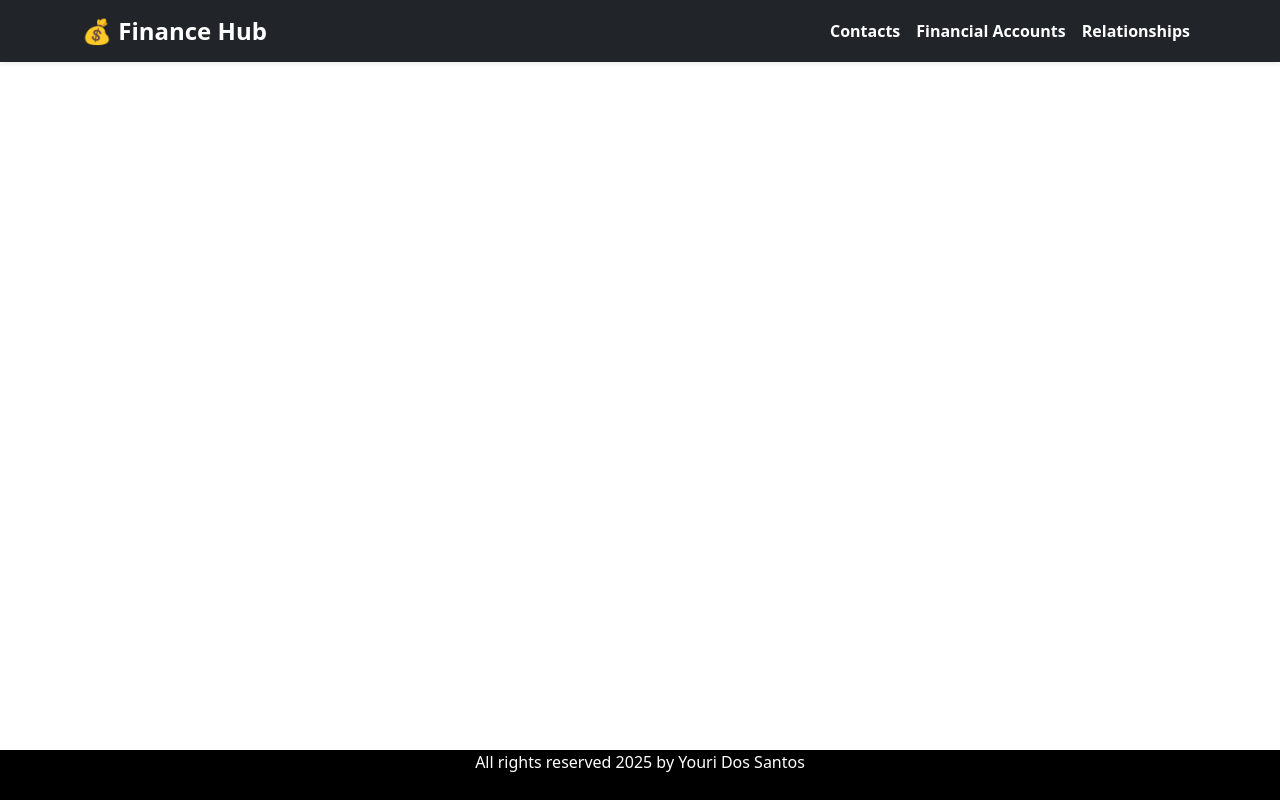
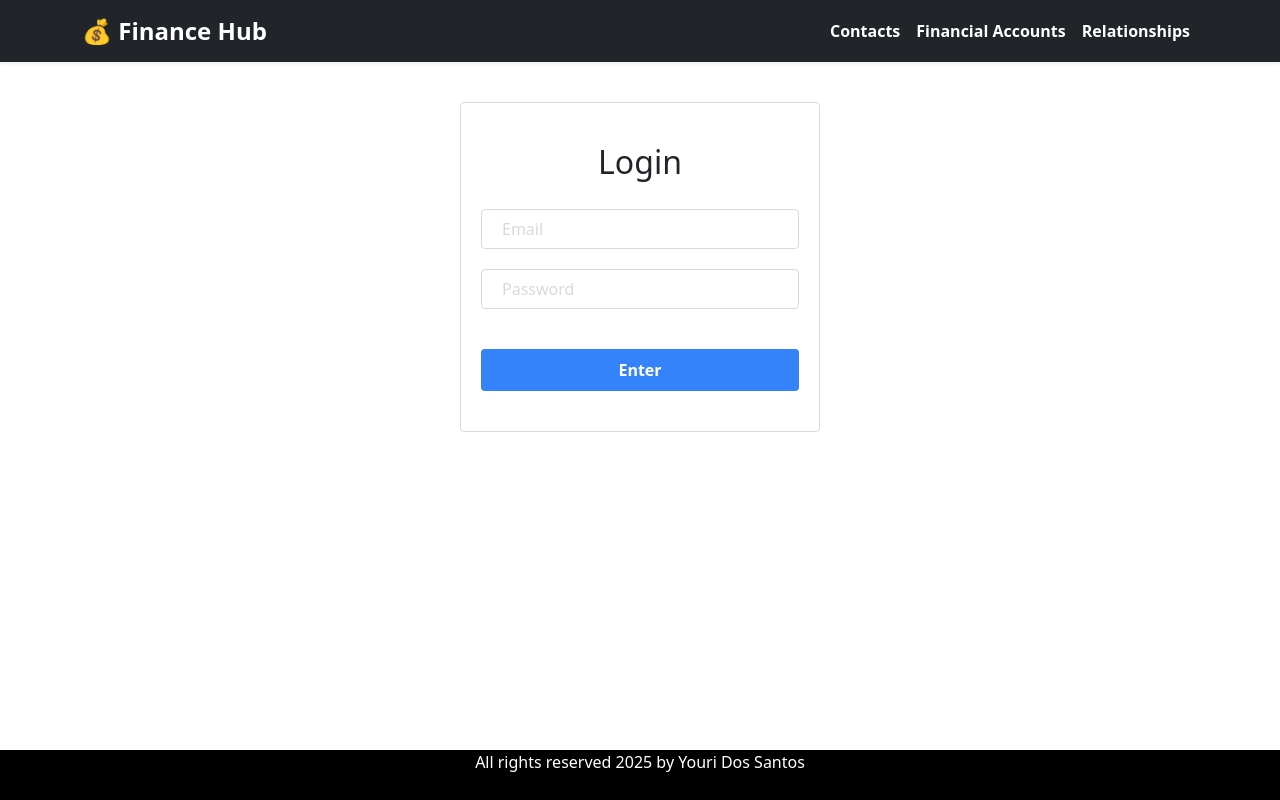
Before and after one commit to YouriDosSantos/hub-frontend, a React (Vite) app: page /login in a window 1280 px wide. Built offline with nearby package versions, Linux system fonts and the light colour scheme.

Commit message:
added Login HTML and a CSS for the <Login />

```diff
--- a/src/App.jsx
+++ b/src/App.jsx
@@ -9,6 +9,7 @@ import RelationshipComponent from './components/RelationshipComponent'
 import FinancialAccountList from './components/FinancialAccountList'
 import FinancialAccountComponent from './components/FinancialAccountComponent'
 import DashboardComponent from './components/DashboardComponent'
+import Login from './components/Login'
 
 
 function App() {
@@ -46,6 +47,9 @@ function App() {
           {/* http://localhost:3000/edit-financial-account/1 */}
           <Route path='/edit-financial-account/:id' element = { <FinancialAccountComponent />}></Route>
 
+          {/* LOGIN */}
+          <Route path='/login' element={ <Login /> }></Route>
+
         </Routes>
       <FooterComponent />
     </BrowserRouter>
--- /dev/null
+++ b/src/components/Login.css
@@ -0,0 +1,133 @@
+#login-section {
+  padding: 20px 0;
+}
+
+:root {
+  --dsc-color-bg-primary: #e8e8e8;
+  --dsc-color-bg-secondary: #ffe500;
+  --dsc-color-bg-tertiary: #636363;
+  --dsc-color-bg-quaternary: #0caf1d;
+
+  --dsc-color-card-bg: #fff;
+  --dsc-color-card-border: #d9d9d9;
+
+  --dsc-color-btn-primary: #3483fa;
+  --dsc-color-btn-inverse: #fff;
+
+  --dsc-color-font-primary: #636363;
+  --dsc-color-font-secondary: #0caf1d;
+  --dsc-color-font-tertiary: #fff;
+  --dsc-color-font-placeholder: #d9d9d9;
+
+  --dsc-color-error: #f33;
+}
+
+.dsc-container{
+    width: 100%;
+    max-width: 960px;
+    margin: 0 auto;
+}
+
+.dsc-mt20{
+    margin-top: 20px;
+}
+
+.dsc-card{
+    border: 1px solid var(--dsc-color-card-border);
+    border-radius: 4px;
+    background-color: var(--dsc-color-card-bg);
+}
+
+.dsc-btn{
+    width: 100%;
+    height: 42px;
+    border-radius: 4px;
+    font-size: 16px;
+    font-weight: 700;
+    display: flex;
+    justify-content: center;
+    align-items: center;
+    cursor: pointer;
+}
+
+.dsc-form {
+    display: flex;
+    flex-direction: column;
+    align-items: center;
+    padding: 40px 20px;
+}
+
+.dsc-form-controls-container{
+    width: 100%;
+    display: grid;
+    grid-gap: 20px;
+    margin: 20px 0;
+}
+
+.dsc-form-control{
+    width: 100%;
+    height: 40px;
+    font-size: 16px;
+    padding: 0 20px;
+    color: var(--dsc-color-font-primary);
+    border-radius: 4px;
+    border: 1px solid var(--dsc-color-card-border);
+}
+
+.dsc-input-error{
+    border: 1px solid var(--dsc-color-error);
+}
+
+.dsc-form-control::placeholder {
+  color: var(--dsc-color-font-placeholder);
+}
+
+.dsc-form-control{
+    width: 100%;
+    height: 40px;
+    font-size: 16px;
+    padding: 0 20px;
+    color: var(--dsc-color-font-primary);
+    border-radius: 4px;
+    border: 1px solid var(--dsc-color-card-border);
+}
+
+.dsc-form-control:focus {
+  outline: none;
+}
+
+.dsc-form-error{
+    color: var(--dsc-color-error);
+    font-size: 12px;
+    padding-left: 4px;
+}
+
+.dsc-select:invalid {
+  color: var(--dsc-color-font-placeholder);
+}
+
+
+
+
+
+.dsc-btn-blue{
+    border: none;
+    background-color: var(--dsc-color-btn-primary);
+    color: var(--dsc-color-btn-inverse);
+}
+
+.dsc-login-form-container {
+  width: 100%;
+  max-width: 360px;
+  margin: 0 auto;
+}
+
+.dsc-login-form-buttons {
+  width: 100%;
+}
+
+@media (min-width: 576px) {
+  #login-section {
+    padding: 40px 0;
+  }
+}
--- /dev/null
+++ b/src/components/Login.jsx
@@ -0,0 +1,28 @@
+import './Login.css';
+
+export default function Login() {
+    return (
+         <main>
+      <section id="login-section" className="dsc-container">
+        <div className="dsc-login-form-container">
+          <form className="dsc-card dsc-form">
+            <h2>Login</h2>
+            <div className="dsc-form-controls-container">
+              <div>
+                <input className="dsc-form-control dsc-input-error" type="text" placeholder="Email"/>
+                <div className="dsc-form-error"></div>
+              </div>
+              <div>
+                <input className="dsc-form-control" type="password" placeholder="Password"/>
+              </div>
+            </div>
+
+            <div className="dsc-login-form-buttons dsc-mt20">
+              <button type="submit" className="dsc-btn dsc-btn-blue">Enter</button>
+            </div>
+          </form>
+        </div>
+      </section>
+    </main>
+    );
+}
```
